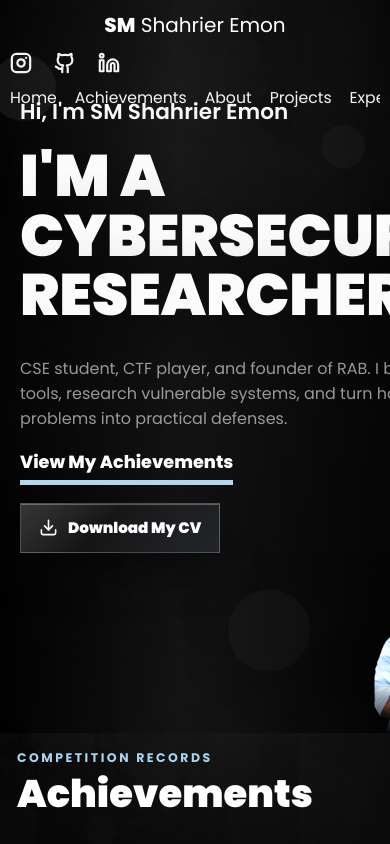
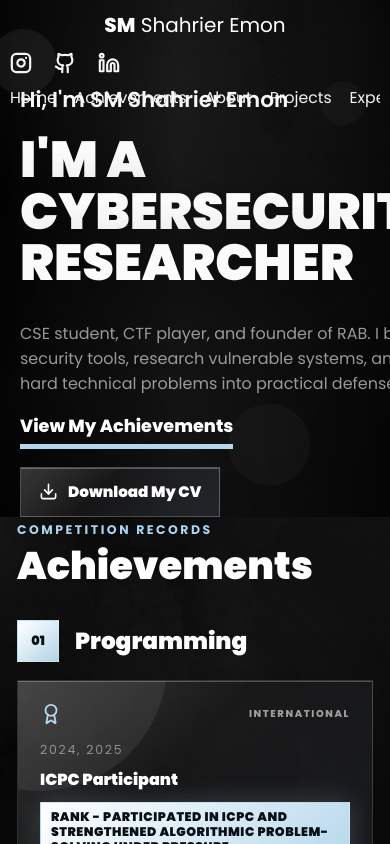
Before and after one commit to Emon095/portfolio, a React (Vite) app: page / in a window 390 px wide. Shown: the top 844 px of the page. Built offline with nearby package versions, Linux system fonts and the light colour scheme.

Commit message:
Tighten mobile hero spacing

```diff
--- a/src/index.css
+++ b/src/index.css
@@ -1292,7 +1292,7 @@ footer {
 @media (max-width: 640px) {
   .hero-section {
     min-height: auto;
-    padding: 96px 20px 0;
+    padding: 84px 20px 0;
   }
 
   .site-header {
@@ -1326,7 +1326,7 @@ footer {
   }
 
   .hero-copy h1 {
-    font-size: clamp(3rem, 15vw, 4.8rem);
+    font-size: clamp(2.5rem, 13vw, 4rem);
   }
 
   .summary {
@@ -1339,17 +1339,11 @@ footer {
   }
 
   .portrait-wrap {
-    position: relative;
-    right: auto;
-    left: auto;
-    bottom: auto;
-    width: 100%;
-    height: 180px;
-    margin-top: 0;
+    display: none;
   }
 
   .hero-copy {
-    padding: 0 0 0;
+    padding: 0;
   }
 
   .content-section {
@@ -1358,7 +1352,7 @@ footer {
   }
 
   #achievements {
-    padding-top: 12px;
+    padding-top: 0;
   }
 
   .achievement-grid {
```
